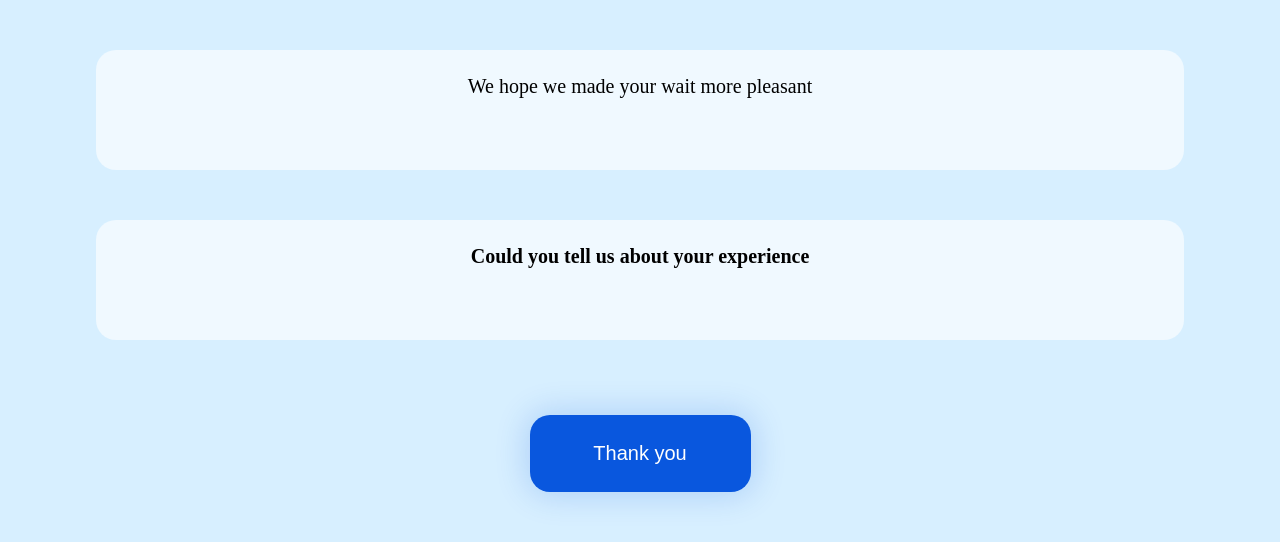
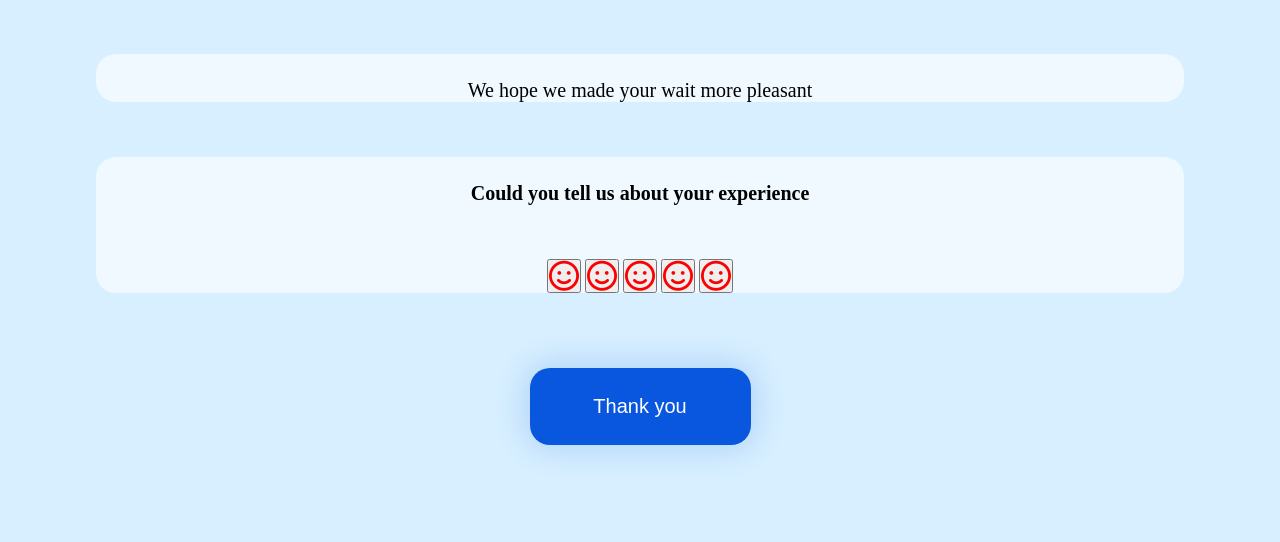
Before and after one commit to RosicaNikolova/quick-doc-pwa, a plain HTML site: page finish.html in a window 1280 px wide. Drawn offline with Linux system fonts and the light colour scheme.

Commit message:
rating icons added

```diff
--- a/css/finish.css
+++ b/css/finish.css
@@ -9,7 +9,6 @@ body{
 
 .finish-message-box{
     width: 85%;
-    height: 15vh;
     background-color: #F0F9FF;
     margin: 50px auto 25px;
     border-radius: 20px;
@@ -17,6 +16,7 @@ body{
 .finish-message-text{
     font-size: 20px;
     padding-top: 25px;
+    margin: 5%;
 }
 .home-time-text{
     font-size: 32px;
@@ -33,3 +33,15 @@ body{
     border: none;
     font-size: 20px;
 }
+
+.
+
+.finish-rating-button{
+    height: 50px;
+    width: 50px;
+}
+
+.finish-rating-icon{
+    font-size: 30px;
+    color: red;
+}
--- a/finish.html
+++ b/finish.html
@@ -6,7 +6,7 @@
     <meta name="viewport" content="width=device-width, initial-scale=1.0">
     <title>Document</title>
     <link rel="stylesheet" href="./css/finish.css">
-
+    <script src="https://kit.fontawesome.com/46a7b54c45.js" crossorigin="anonymous"></script>
 </head>
 <body>
 
@@ -16,7 +16,21 @@
     <div class="finish-message-box">
         <h3 class="finish-message-text">Could you tell us about your experience</h3>
         <div class="finish-rating-flex-container">
-
+            <button class="finish-rating-button">
+                <i class="fa-regular fa-face-smile finish-rating-icon"></i>
+            </button>
+            <button class="finish-rating-button">
+                <i class="fa-regular fa-face-smile finish-rating-icon"></i>
+            </button>
+            <button class="finish-rating-button">
+                <i class="fa-regular fa-face-smile finish-rating-icon"></i>
+            </button>
+            <button class="finish-rating-button">
+                <i class="fa-regular fa-face-smile finish-rating-icon"></i>
+            </button>
+            <button class="finish-rating-button">
+                <i class="fa-regular fa-face-smile finish-rating-icon"></i>
+            </button>
 
         </div>
     </div>
```
